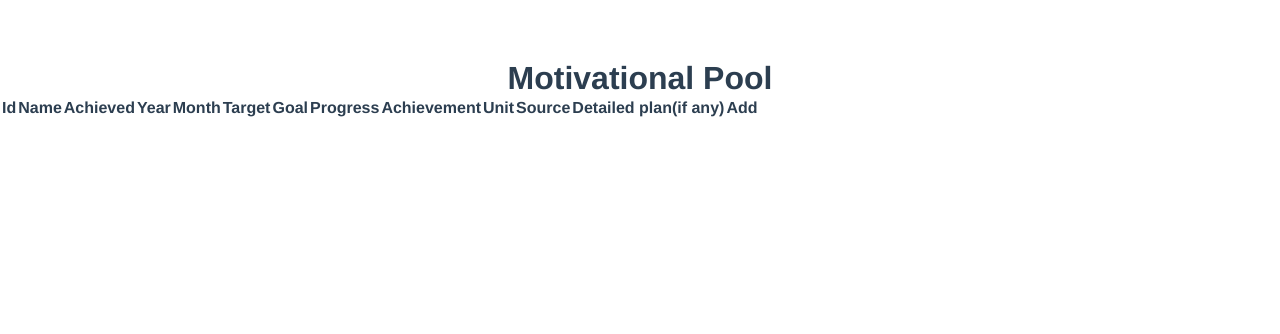
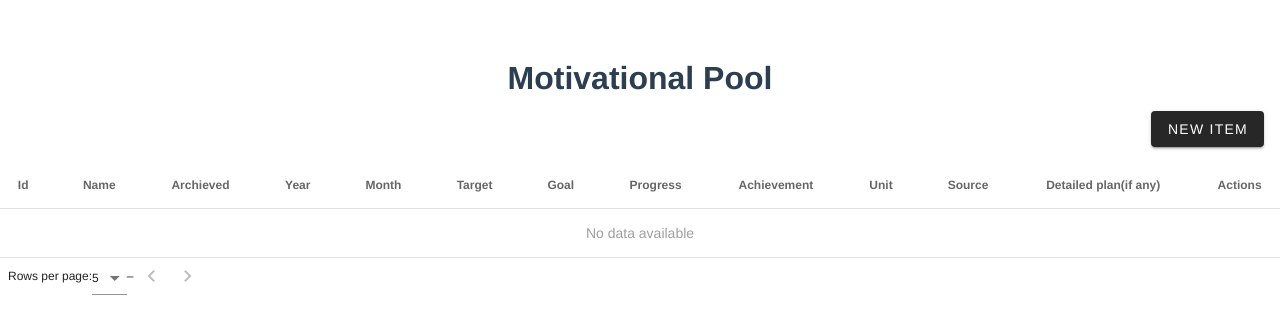
Before and after one commit to Darkfate/motivationpool, a Vue app: page /#/overview in a window 1280 px wide. Shown: the top 334 px of the page. Built offline with nearby package versions, Linux system fonts and the light colour scheme; what vuefire would draw is missing.

Commit message:
Converted table to use veutify data table

```diff
--- a/src/components/MotivationItem.vue
+++ /dev/null
@@ -1,142 +0,0 @@
-<template>
-  <tr>
-    <td>
-      <div>{{isAdd? '': data.id}}</div>
-    </td>
-    <td>
-        <div v-if="!allowChange">{{data.name}}</div>
-        <div v-if="allowChange"><input v-model="data.name"/></div>
-    </td>
-    <td>
-        <div>{{getStatus}}</div>
-    </td>
-    <td>
-        <div v-if="!allowChange">{{data.year}}</div>
-        <div v-if="allowChange"><input v-model="data.year"/></div>
-    </td>
-    <td>
-        <div v-if="!allowChange">{{data.month}}</div>
-        <div v-if="allowChange"><input v-model="data.month"/></div>
-    </td>
-    <td>
-        <div v-if="!allowChange">{{data.target}}</div>
-        <div v-if="allowChange"><input v-model="data.target"/></div>
-    </td>
-    <td>
-        <div v-if="!allowChange">{{data.goal}}</div>
-        <div v-if="allowChange"><input type="number" v-model="data.goal"/></div>
-    </td>
-    <td>
-        <div v-if="!allowChange">{{data.progress}}</div>
-        <div v-if="allowChange"><input v-model="data.progress"/></div>
-    </td>
-    <td>
-        <div>{{getProgress}}</div>
-    </td>
-    <td>
-        <div v-if="!allowChange">{{data.unit}}</div>
-        <div v-if="allowChange"><input v-model="data.unit"/></div>
-    </td>
-    <td>
-        <div v-if="!allowChange">{{data.source}}</div>
-        <div v-if="allowChange"><input v-model="data.source"/></div>
-    </td>
-    <td>
-        <div v-if="!allowChange">{{data.details}}</div>
-        <div v-if="allowChange"><input v-model="data.details"/></div>
-    </td>
-    <td>
-        <a v-if="!allowChange" v-on:click="edit()">Edit</a>
-        <a v-if="allowChange" v-on:click="save()">Save</a>
-    </td>
-  </tr>
-</template>
-
-<script>
-export default {
-  name: 'MotivationItem',
-  props: {
-    id: String,
-    name: String,
-    year: Number,
-    month: Number,
-    target: String,
-    goal: Number,
-    progress: Number,
-    unit: String,
-    source: String,
-    details: String
-  },
-  data () {
-    return {
-      data: {
-        id: this.id,
-        name: this.name,
-        year: this.year,
-        month: this.month,
-        target: this.target,
-        goal: this.goal,
-        progress: this.progress,
-        unit: this.unit,
-        source: this.source,
-        details: this.details
-      },
-      isEdit: false
-    }
-  },
-  watch: {
-    id: { deep: true, handler: function (newVal) { this.data.id = newVal } },
-    name: { deep: true, handler: function (newVal) { this.data.name = newVal } },
-    year: { deep: true, handler: function (newVal) { this.data.year = newVal } },
-    month: { deep: true, handler: function (newVal) { this.data.month = newVal } },
-    target: { deep: true, handler: function (newVal) { this.data.target = newVal } },
-    goal: { deep: true, handler: function (newVal) { this.data.goal = newVal } },
-    progress: { deep: true, handler: function (newVal) { this.data.progress = newVal } },
-    unit: { deep: true, handler: function (newVal) { this.data.unit = newVal } },
-    source: { deep: true, handler: function (newVal) { this.data.source = newVal } },
-    details: { deep: true, handler: function (newVal) { this.data.details = newVal } }
-  },
-  computed: {
-    getProgress: function () {
-      return this.data.progress - this.data.goal
-    },
-    getStatus: function (item) {
-      return this.getProgress >= 0 ? 'Unachieved' : 'Achieved'
-    },
-    isAdd: function () {
-      return this.id === ''
-    },
-    allowChange: function () {
-      return this.isEdit || this.isAdd
-    }
-  },
-  methods: {
-    edit: function () {
-      this.isEdit = true
-    },
-    save: function () {
-      if (this.isEdit) {
-        this.isEdit = false
-        this.$emit('update', this.validate(this.data))
-      }
-      if (this.isAdd) {
-        this.$emit('add', this.validate(this.data))
-      }
-    },
-    validate: function (rawData) {
-      return {
-        id: rawData.id || '',
-        name: rawData.name || '',
-        year: parseInt(rawData.year || 0),
-        month: parseInt(rawData.month || 0),
-        target: rawData.target || '',
-        goal: parseInt(rawData.goal || 0),
-        progress: parseInt(rawData.progress || 0),
-        unit: rawData.unit || '',
-        source: rawData.source || '',
-        details: rawData.details || ''
-      }
-    }
-  }
-}
-</script>
--- a/src/components/Overview.vue
+++ b/src/components/Overview.vue
@@ -1,55 +1,130 @@
 <template>
-  <div>
-      <table>
-          <tr>
-            <th>Id</th>
-            <th>Name</th>
-            <th>Achieved</th>
-            <th>Year</th>
-            <th>Month</th>
-            <th>Target</th>
-            <th>Goal</th>
-            <th>Progress</th>
-            <th>Achievement</th>
-            <th>Unit</th>
-            <th>Source</th>
-            <th>Detailed plan(if any)</th>
-            <th><a v-on:click="addItem()">Add</a></th>
-          </tr>
-          <motivation-item v-for="item in items" v-bind:key="item.id" v-bind="item" v-on:update="updateItem"></motivation-item>
-          <motivation-item v-if="addingNewItem" v-bind="newItem" v-on:add="saveNewItem"></motivation-item>
-      </table>
-  </div>
+    <v-data-table :headers="headers" :items="items" :items-per-page="5" class="elevation-1">
+        <template v-slot:top>
+            <v-toolbar flat color="white">
+            <v-spacer></v-spacer>
+            <v-dialog v-model="dialog" max-width="500px">
+                <template v-slot:activator="{ on }">
+                    <v-btn color="primary" dark class="mb-2" @click="addItem()">New Item</v-btn>
+                </template>
+                <v-card>
+                    <v-card-title>
+                    <span class="headline">Edit Item</span>
+                    </v-card-title>
+                    <v-card-text>
+                    <v-container grid-list-md>
+                        <v-layout wrap>
+                        <v-flex xs12 sm6 md4>
+                            <v-text-field v-model="editedItem.name" label="Name"></v-text-field>
+                        </v-flex>
+                        <v-flex xs12 sm6 md4>
+                            <v-text-field v-model="editedItem.year" label="Year"></v-text-field>
+                        </v-flex>
+                        <v-flex xs12 sm6 md4>
+                            <v-text-field v-model="editedItem.month" label="Month"></v-text-field>
+                        </v-flex>
+                        <v-flex xs12 sm6 md4>
+                            <v-text-field v-model="editedItem.target" label="Target"></v-text-field>
+                        </v-flex>
+                        <v-flex xs12 sm6 md4>
+                            <v-text-field v-model="editedItem.goal" label="Goal"></v-text-field>
+                        </v-flex>
+                        <v-flex xs12 sm6 md4>
+                            <v-text-field v-model="editedItem.progress" label="Progress"></v-text-field>
+                        </v-flex>
+                        <v-flex xs12 sm6 md4>
+                            <v-text-field v-model="editedItem.unit" label="Unit"></v-text-field>
+                        </v-flex>
+                        <v-flex xs12 sm6 md4>
+                            <v-text-field v-model="editedItem.source" label="Source"></v-text-field>
+                        </v-flex>
+                        <v-flex xs12 sm6 md4>
+                            <v-text-field v-model="editedItem.details" label="Details"></v-text-field>
+                        </v-flex>
+                        </v-layout>
+                    </v-container>
+                    </v-card-text>
+                    <v-card-actions>
+                    <v-spacer></v-spacer>
+                    <v-btn color="blue darken-1" text @click="closeDialog">Cancel</v-btn>
+                    <v-btn color="blue darken-1" text @click="updateItem">Save</v-btn>
+                    </v-card-actions>
+                </v-card>
+            </v-dialog>
+            </v-toolbar>
+        </template>
+        <template v-slot:item.archieved="{ item }">
+            {{getStatus(item)}}
+        </template>>
+        <template v-slot:item.achievement="{ item }">
+            {{getProgress(item)}}
+        </template>>
+        <template v-slot:item.action="{ item }">
+            <v-icon small class="mr-2" @click="editItem(item)">edit</v-icon>
+            <v-icon small @click="deleteItem(item)">delete</v-icon>
+        </template>
+    </v-data-table>
 </template>
 
 <script>
-import MotivationItem from '@/components/MotivationItem'
 import { db } from '../scripts/db'
 
 export default {
   name: 'Overview',
   data () {
     return {
+      headers: [
+        { text: 'Id', value: 'id' },
+        { text: 'Name', value: 'name' },
+        { text: 'Archieved', value: 'archieved' },
+        { text: 'Year', value: 'year' },
+        { text: 'Month', value: 'month' },
+        { text: 'Target', value: 'target' },
+        { text: 'Goal', value: 'goal' },
+        { text: 'Progress', value: 'progress' },
+        { text: 'Achievement', value: 'achievement' },
+        { text: 'Unit', value: 'unit' },
+        { text: 'Source', value: 'source' },
+        { text: 'Detailed plan(if any)', value: 'details' },
+        { text: 'Actions', value: 'action', sortable: false }
+      ],
       items: [],
-      newItem: {},
-      addingNewItem: false
+      dialog: false,
+      editedItem: {}
     }
   },
   firestore: {
     items: db.collection('items')
   },
-  components: {
-    MotivationItem
+  computed: {
+
   },
   methods: {
-    updateItem: function (item) {
+    updateItem: function () {
+      var validatedItem = this.validate(this.editedItem)
+
+      if (validatedItem.id) {
+        db.collection('items')
+          .doc(validatedItem.id)
+          .set(validatedItem)
+          .then(() => this.closeDialog())
+      } else {
+        db.collection('items')
+          .add(validatedItem)
+          .then(() => this.closeDialog())
+      }
+    },
+    deleteItem: function (item) {
       db.collection('items')
         .doc(item.id)
-        .set(item)
-        .then(() => console.log('Item Updated'))
+        .delete()
+    },
+    editItem: function (item) {
+      this.editedItem = Object.assign({}, item)
+      this.dialog = true
     },
     addItem: function () {
-      this.newItem = {
+      this.editedItem = {
         id: '',
         name: '',
         year: new Date().getFullYear(),
@@ -62,15 +137,32 @@ export default {
         detail: ''
       }
 
-      this.addingNewItem = true
+      this.dialog = true
     },
-    saveNewItem: function (item) {
-      db.collection('items')
-        .add(item)
-        .then(() => console.log('Item Added'))
-
-      this.newItem = {}
-      this.addingNewItem = false
+    getStatus: function (item) {
+      return this.getProgress(item) >= 0 ? 'Achieved' : 'Unachieved'
+    },
+    getProgress: function (item) {
+      return item.progress - item.goal
+    },
+    closeDialog: function () {
+      this.dialog = false
+      this.editedItem = {}
+      this.editedIndex = -1
+    },
+    validate: function (rawData) {
+      return {
+        id: rawData.id || '',
+        name: rawData.name || '',
+        year: parseInt(rawData.year || 0),
+        month: parseInt(rawData.month || 0),
+        target: rawData.target || '',
+        goal: parseInt(rawData.goal || 0),
+        progress: parseInt(rawData.progress || 0),
+        unit: rawData.unit || '',
+        source: rawData.source || '',
+        details: rawData.details || ''
+      }
     }
   }
 }
```
